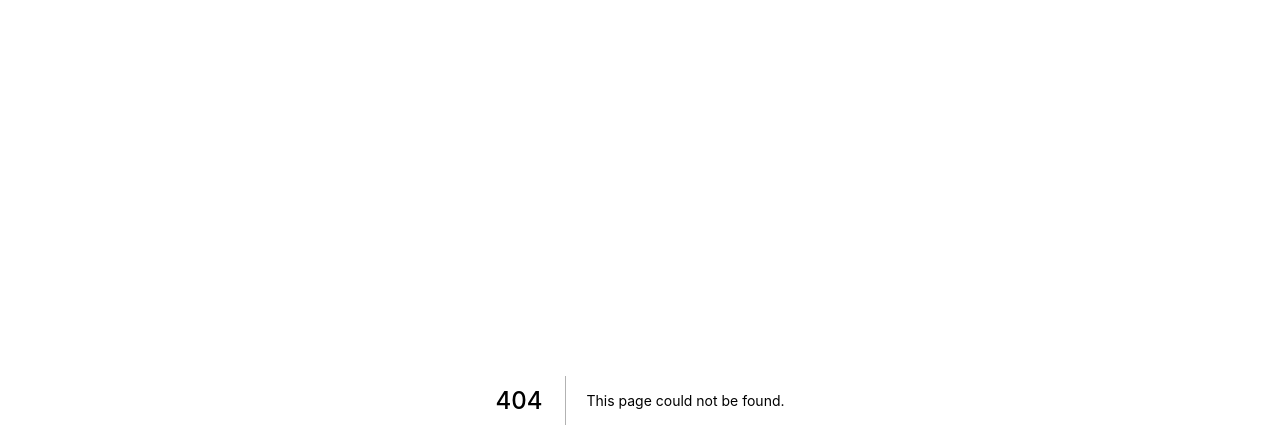
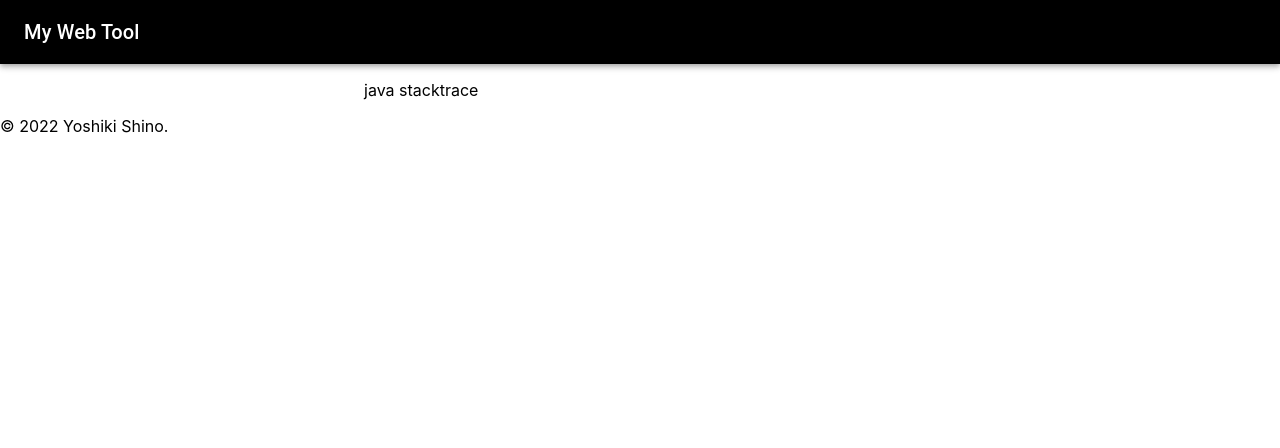
Before and after one commit to yoshikipom/my-web-tool, a Next.js app: page /java-stacktrace in a window 1280 px wide. Before the commit this address had no page. Shown: the top 448 px of the page. Built offline with nearby package versions, Linux system fonts and the light colour scheme.

Commit message:
feat: link to tool

```diff
--- /dev/null
+++ b/src/components/Footer.tsx
@@ -0,0 +1,11 @@
+import React from "react";
+
+const Footer = () => {
+    return (
+        <footer>
+            © 2022 Yoshiki Shino.
+        </footer>
+    );
+};
+
+export default Footer;
--- a/src/pages/_app.tsx
+++ b/src/pages/_app.tsx
@@ -1,8 +1,41 @@
 import '../../styles/globals.css'
 import type { AppProps } from 'next/app'
+import { AppBar, Box, Button, Container, IconButton, Toolbar, Typography } from '@mui/material';
+import Head from 'next/head';
+import Link from 'next/link';
+import Footer from '../components/Footer';
 
 function MyApp({ Component, pageProps }: AppProps) {
-  return <Component {...pageProps} />
+  return (
+    <div className="wrapper">
+      <Head>
+        <title>My Web Tool</title>
+        <meta name="description" content="Generated by create next app" />
+        <link rel="icon" href="/favicon.ico" />
+      </Head>
+
+      <AppBar position="static" sx={{ bgcolor: "black" }}>
+        <Toolbar>
+          <Typography variant="h6" component="div" sx={{ flexGrow: 1 }}>
+            <Link href="/">
+              My Web Tool
+            </Link>
+          </Typography>
+        </Toolbar>
+      </AppBar>
+
+      <div className="content">
+        <Container maxWidth="sm" sx={{ my: 2 }}>
+          <Component {...pageProps} />
+        </Container>
+      </div>
+
+      <div className="footer">
+        <Footer />
+      </div>
+
+    </div>
+  )
 }
 
 export default MyApp
--- /dev/null
+++ b/src/pages/java-stacktrace.tsx
@@ -0,0 +1,13 @@
+import type { NextPage } from 'next'
+import styles from '../../styles/Home.module.css'
+import Link from 'next/link';
+
+const JavaStacktrace: NextPage = () => {
+    return (
+        <div>
+            java stacktrace
+        </div>
+    )
+}
+
+export default JavaStacktrace
--- a/styles/Home.module.css
+++ b/styles/Home.module.css
@@ -15,7 +15,7 @@
 .footer {
   display: flex;
   flex: 1;
-  padding: 2rem 0;
+  padding: 1rem 0;
   border-top: 1px solid #eaeaea;
   justify-content: center;
   align-items: center;
```
Also changed, not shown: package.json (+5 -2 lines), src/pages/index.tsx (+19 -62 lines), 1 other file (tests, documents, lock files or other folders).
